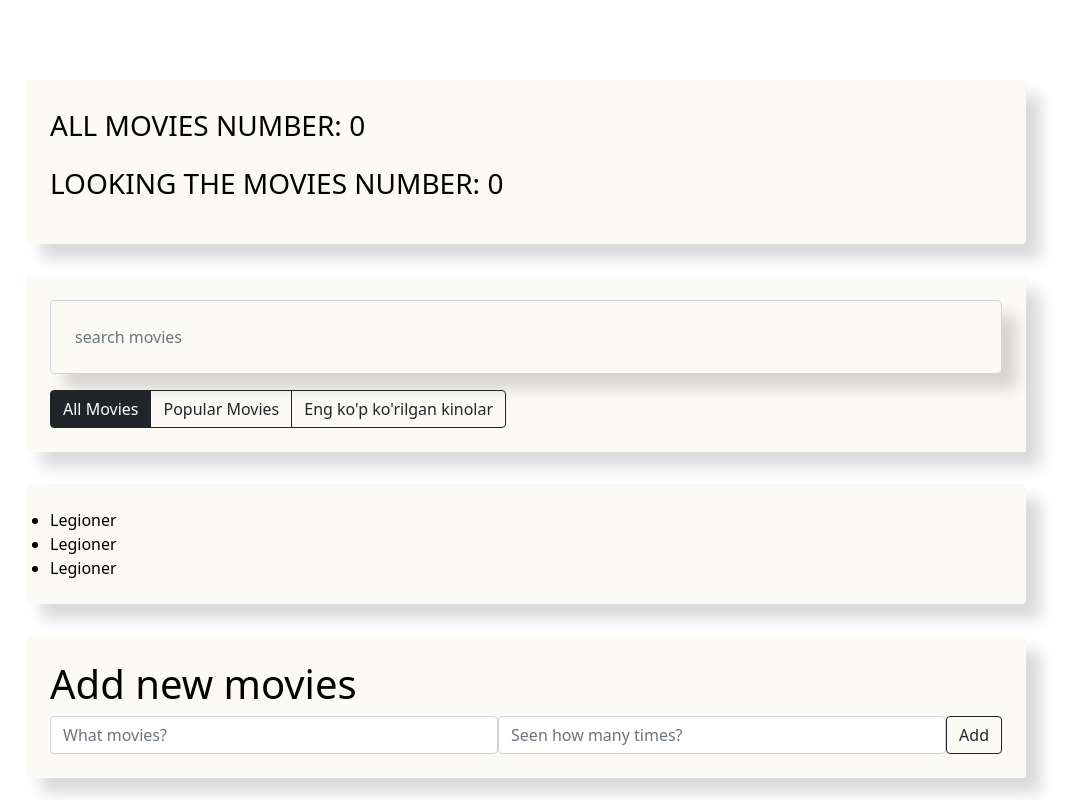
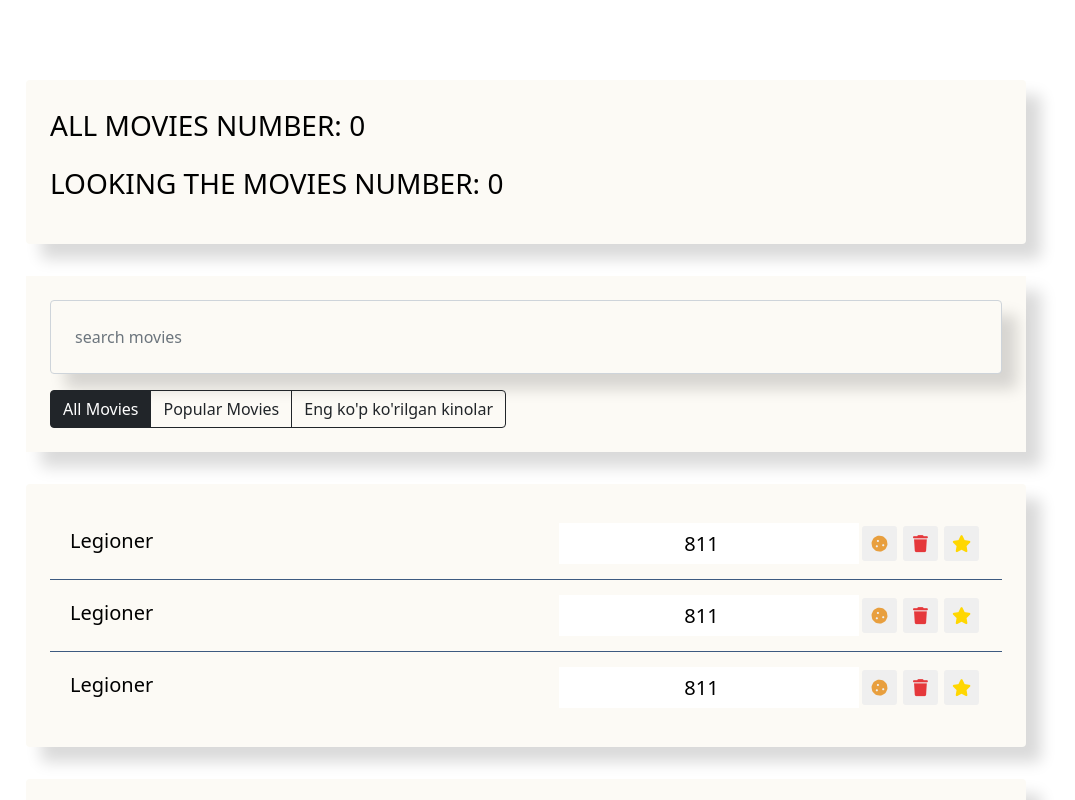
Before and after one commit to otabekabdusalomov/Movies-list-UI, a Vue app: page / in a window 1280 px wide. Shown: the top 800 px of the page, without its empty margins (114-1189 px from the left). Built offline with nearby package versions, Linux system fonts and the light colour scheme.

Commit message:
movies list style

```diff
--- a/src/Components/Movie-list-item/MovieListItem.vue
+++ b/src/Components/Movie-list-item/MovieListItem.vue
@@ -1,5 +1,23 @@
 <template>
-    <li class="movies-list-item">Legioner</li>
+    <li class="movies-list-item d-flex justify-content-between">
+        <span class="movies-list-item-label">Legioner</span>
+        <input class="movies-list-item-input" type="number" defaultValue="811">
+
+        <div class="d-flex justify-content-center align-items-center">
+              <button class="btn-cookie btn-sm">
+                <i class="fas fa-cookie"></i>
+              </button>
+
+              <button class="btn-trash btn-sm">
+                <i class="fas fa-trash"></i>
+              </button>
+
+              <button class="btn-star btn-sm">
+                <i class="fas fa-star"></i>
+              </button>
+
+        </div>
+    </li>
 </template>
 
 <script>
@@ -9,5 +27,50 @@ export default {
 </script>
 
 <style scoped>
+.movies-list-item {
+  padding: 15px 20px;
+  border: none;
+  border-bottom: 1px solid #3d5a80;
+}
+.movies-list-item:last-child {
+  border-bottom: none;
+}
+.movies-list-item-label {
+  line-height: 35px;
+  font-size: 20px;
+  cursor: pointer;
+  width: 550px;
+}
+.movies-list-item-input {
+  line-height: 35px;
+  font-size: 20px;
+  text-align: center;
+  border: 0;
+  outline: none;
+}
+.movies-list-item button {
+  width: 35px;
+  height: 35px;
+  margin: 3px;
+  font-size: 17px;
+  border: none;
+  cursor: pointer;
+}
+.movies-list-item .btn-cookie {
+  color: #e89f3e;
+}
+.movies-list-item .btn-trash {
+  color: #e5383b;
+}
+.movies-list-item .btn-star {
+  color: #ffd700;
+}
+.movies-list-item.favourite .movies-list-item-label {
+  color: #e09f3e;
+}
+.movies-list-item.favourite .movies-list-item-input {
+  color: #e09f3e;
+}
+
 
 </style>
```
